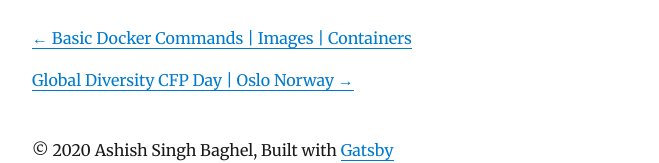
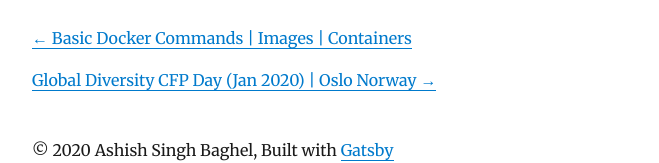
Before and after one commit to mechdeveloper/blog, a Gatsby site: page /2020-01-03-nginx-for-windows-basics/ in a window 1280 px wide. Shown: the part 5523-5686 px from the top of the page, without its empty margins (293-952 px from the left). Built offline with nearby package versions, Linux system fonts and the light colour scheme; Gatsby itself is replaced by a stand-in of ours; some packages are replaced by stand-ins of ours.

Commit message:
Update Blog “2020-01-18-global-diversity-cfp-day-oslo-norway”

```diff
--- a/content/blog/2020-01-18-global-diversity-cfp-day-oslo-norway.md
+++ b/content/blog/2020-01-18-global-diversity-cfp-day-oslo-norway.md
@@ -1,9 +1,8 @@
 ---
-title: Global Diversity CFP Day | Oslo Norway
+title: Global Diversity CFP Day (Jan 2020) | Oslo Norway
 date: 2020-01-18T16:27:54.016Z
-description: >-
-  I attended the https://www.globaldiversitycfpday.com/ in Oslo Norway. This
-  blog has my personal takeaway points from the workshop.
+description: I attended the https://www.globaldiversitycfpday.com/ in Oslo
+  Norway. This blog has my personal takeaway points from the workshop.
 ---
 # Global Diversity CFP Day
 
```
